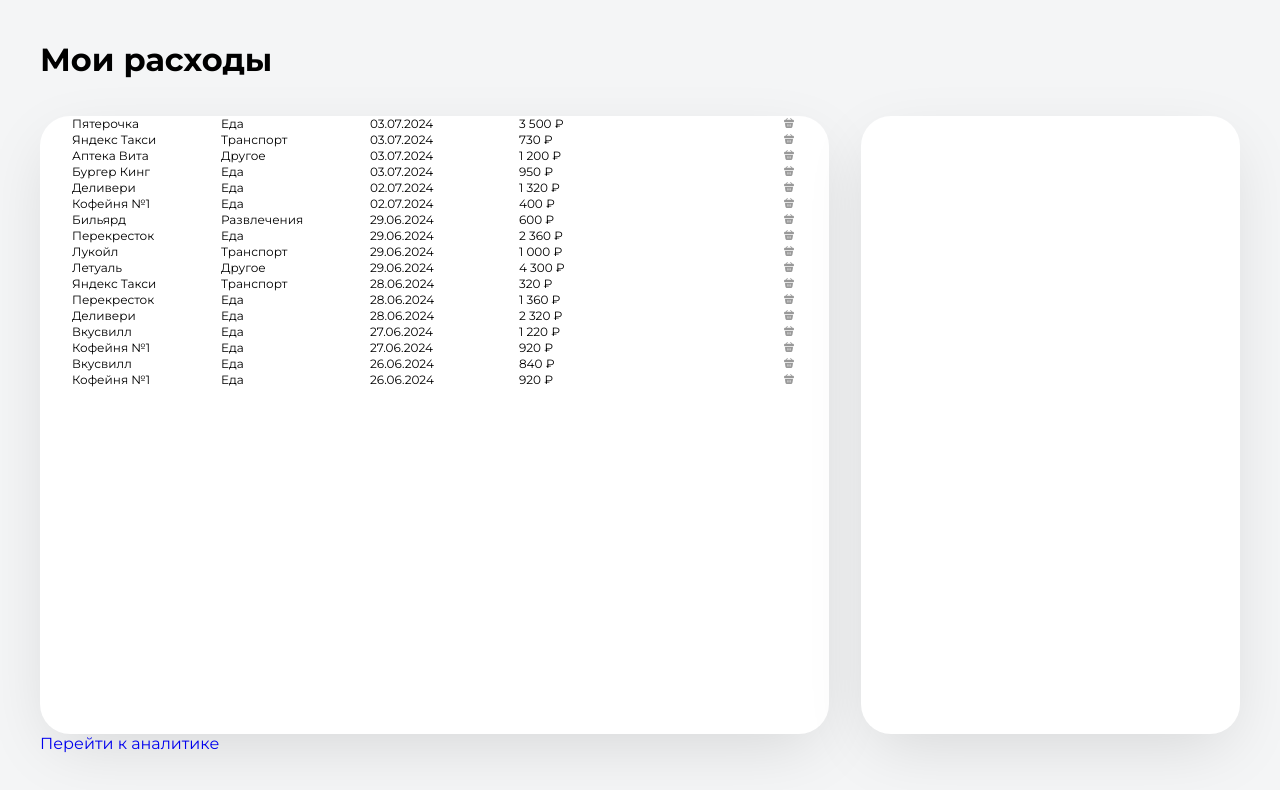
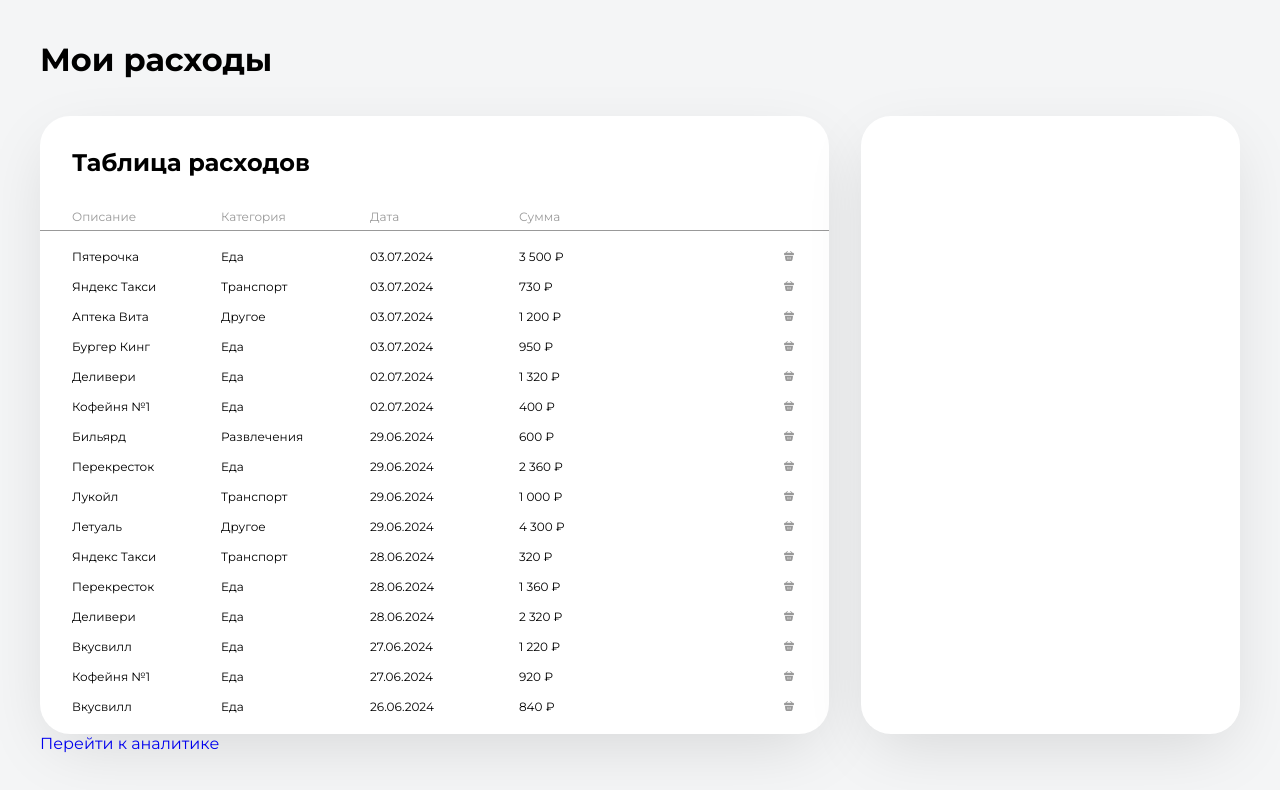
Before and after one commit to kors-ak/skypro-wallet, a React (Vite) app: page / in a window 1280 px wide. Shown: the top 790 px of the page. Built offline with nearby package versions, Linux system fonts and the light colour scheme.

Commit message:
feat: добавляет компонент таблицы расходов и обновляет стили компонентов

```diff
--- a/src/components/Expense/Expense.jsx
+++ b/src/components/Expense/Expense.jsx
@@ -23,11 +23,11 @@
         >
           <path
             d="M9.62 2.79003H9.42L7.73 1.10003C7.595 0.965029 7.375 0.965029 7.235 1.10003C7.1 1.23503 7.1 1.45503 7.235 1.59503L8.43 2.79003H3.57L4.765 1.59503C4.9 1.46003 4.9 1.24003 4.765 1.10003C4.63 0.965029 4.41 0.965029 4.27 1.10003L2.585 2.79003H2.385C1.935 2.79003 1 2.79003 1 4.07003C1 4.55503 1.1 4.87503 1.31 5.08503C1.43 5.21003 1.575 5.27503 1.73 5.31003C1.875 5.34503 2.03 5.35003 2.18 5.35003H9.82C9.975 5.35003 10.12 5.34003 10.26 5.31003C10.68 5.21003 11 4.91003 11 4.07003C11 2.79003 10.065 2.79003 9.62 2.79003Z"
-            fill="#999999"
+            fill="currentColor"
           />
           <path
             d="M9.52502 6H2.43502C2.12502 6 1.89002 6.275 1.94002 6.58L2.36002 9.15C2.50002 10.01 2.87502 11 4.54002 11H7.34502C9.03002 11 9.33002 10.155 9.51002 9.21L10.015 6.595C10.075 6.285 9.84002 6 9.52502 6ZM5.30502 9.225C5.30502 9.42 5.15002 9.575 4.96002 9.575C4.76502 9.575 4.61002 9.42 4.61002 9.225V7.575C4.61002 7.385 4.76502 7.225 4.96002 7.225C5.15002 7.225 5.30502 7.385 5.30502 7.575V9.225ZM7.44502 9.225C7.44502 9.42 7.29002 9.575 7.09502 9.575C6.90502 9.575 6.74502 9.42 6.74502 9.225V7.575C6.74502 7.385 6.90502 7.225 7.09502 7.225C7.29002 7.225 7.44502 7.385 7.44502 7.575V9.225Z"
-            fill="#999999"
+            fill="currentColor"
           />
         </svg>
       </SButton>
--- a/src/components/Expense/Expense.styled.js
+++ b/src/components/Expense/Expense.styled.js
@@ -1,11 +1,10 @@
 import styled from 'styled-components'
 
-export const SExpense = styled.div`
+export const SExpense = styled.article`
   width: inherit;
-  margin-left: 32px;
-  margin-right: 34px;
   display: flex;
   justify-content: space-between;
+  margin-bottom: 14px;
 `
 export const SContent = styled.div`
   width: 78%;
@@ -18,6 +17,11 @@
   border: none;
   padding: 0;
   cursor: pointer;
+  color: #999;
+
+  &:hover {
+    color: #555555;
+  }
 `
 export const SText = styled.p`
   font-weight: 400;
--- /dev/null
+++ b/src/components/ExpensesTable/ExpensesTable.jsx
@@ -0,0 +1,34 @@
+import { data } from '../../data'
+import Expense from '../Expense/Expense'
+import {
+  SContent,
+  SExpenses,
+  STable,
+  SText,
+  STitle,
+  STitles,
+  STitlesContainer,
+} from './ExpensesTable.styled'
+
+export const ExpensesTable = () => {
+  return (
+    <STable>
+      <STitle>Таблица расходов</STitle>
+      <SContent>
+        <STitlesContainer>
+          <STitles>
+            <SText>Описание</SText>
+            <SText>Категория</SText>
+            <SText>Дата</SText>
+            <SText>Сумма</SText>
+          </STitles>
+        </STitlesContainer>
+        <SExpenses>
+          {data.map((el) => (
+            <Expense item={el} key={el._id} />
+          ))}
+        </SExpenses>
+      </SContent>
+    </STable>
+  )
+}
--- /dev/null
+++ b/src/components/ExpensesTable/ExpensesTable.styled.js
@@ -0,0 +1,37 @@
+import styled from 'styled-components'
+
+export const STable = styled.section`
+  background-color: #fff;
+  height: 618px;
+  border-radius: 30px;
+  box-shadow: 0px 20px 67px -12px rgba(0, 0, 0, 0.13);
+`
+export const STitle = styled.h2`
+  margin: 32px;
+  font-weight: 700;
+  font-size: 24px;
+`
+export const SContent = styled.div``
+
+export const STitlesContainer = styled.div`
+  border-bottom: 0.5px solid rgb(153, 153, 153);
+  padding: 0 34px 6px 32px;
+`
+export const STitles = styled.div`
+  width: 78%;
+  display: grid;
+  gap: 32px;
+  grid-template-columns: repeat(4, 1fr);
+`
+export const SText = styled.p`
+  font-weight: 400;
+  font-size: 12px;
+  color: rgb(153, 153, 153);
+`
+export const SExpenses = styled.div`
+  padding-left: 32px;
+  padding-right: 34px;
+  overflow-y: auto;
+  margin-top: 18px;
+  max-height: 479px;
+`
--- a/src/components/Main/Main.jsx
+++ b/src/components/Main/Main.jsx
@@ -1,27 +1,16 @@
 import { Link } from 'react-router-dom'
 import { SContent, SHeading, SMain } from './Main.styled'
-import Expense from '../Expense/Expense'
-import { data } from '../../data'
+import { ExpensesTable } from '../ExpensesTable/ExpensesTable'
 
 const Main = () => {
   return (
     <>
-      {/* <Header /> */}
+      {/* @TODO: добавить <Header /> */}
       <SMain>
         <SHeading>Мои расходы</SHeading>
 
         <SContent>
-          <div
-            style={{
-              backgroundColor: '#fff',
-              minHeight: '618px',
-              borderRadius: '30px',
-              boxShadow: '0px 20px 67px -12px rgba(0, 0, 0, 0.13)',
-            }}
-          >
-            {data.map(item => <Expense item={item} key={item._id}/>)}
-          </div>{' '}
-          {/* @TODO: заменить на компонент с таблицей */}
+          <ExpensesTable />
           <div
             style={{
               backgroundColor: '#fff',
--- a/src/data.js
+++ b/src/data.js
@@ -144,4 +144,60 @@
     date: '2024-06-26T00:00:00.000Z',
     sum: 920,
   },
+  {
+    _id: '18',
+    userId: 'user1',
+    description: 'Пятерочка',
+    category: 'food',
+    date: '2024-08-03T00:00:00.000Z',
+    sum: 3500,
+  },
+  {
+    _id: '19',
+    userId: 'user1',
+    description: 'Яндекс Такси',
+    category: 'transport',
+    date: '2024-08-03T00:00:00.000Z',
+    sum: 730,
+  },
+  {
+    _id: '20',
+    userId: 'user1',
+    description: 'Аптека Вита',
+    category: 'others',
+    date: '2024-08-03T00:00:00.000Z',
+    sum: 1200,
+  },
+  {
+    _id: '21',
+    userId: 'user1',
+    description: 'Бургер Кинг',
+    category: 'food',
+    date: '2024-08-03T00:00:00.000Z',
+    sum: 950,
+  },
+  {
+    _id: '22',
+    userId: 'user1',
+    description: 'Деливери',
+    category: 'food',
+    date: '2024-08-02T00:00:00.000Z',
+    sum: 1320,
+  },
+  {
+    _id: '23',
+    userId: 'user1',
+    description: 'Кофейня №1',
+    category: 'food',
+    date: '2024-08-02T00:00:00.000Z',
+    sum: 400,
+  },
+  {
+    _id: '24',
+    userId: 'user1',
+    description: 'Бильярд',
+    category: 'joy',
+    date: '2024-08-29T00:00:00.000Z',
+    sum: 600,
+  },
 ]
```
